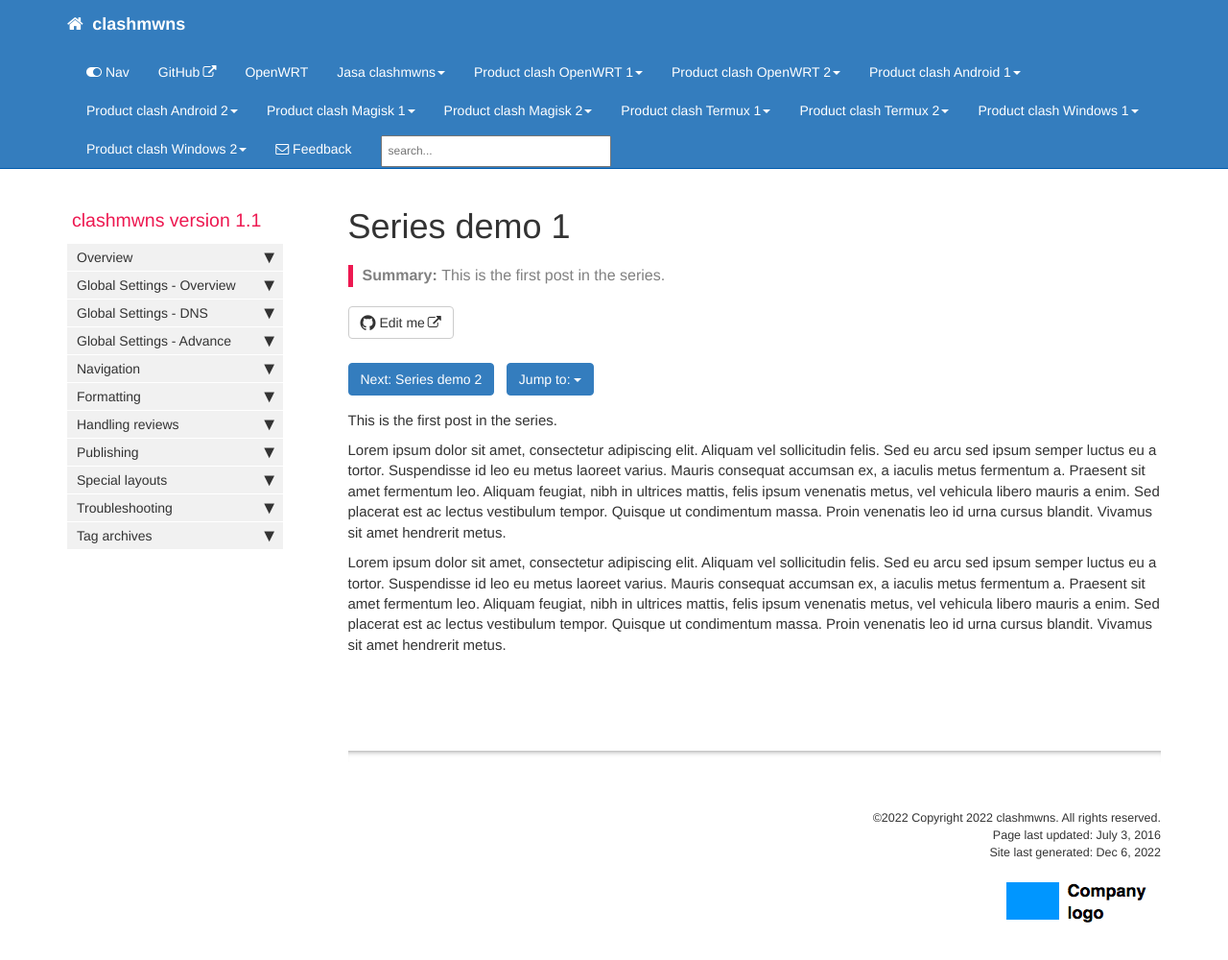
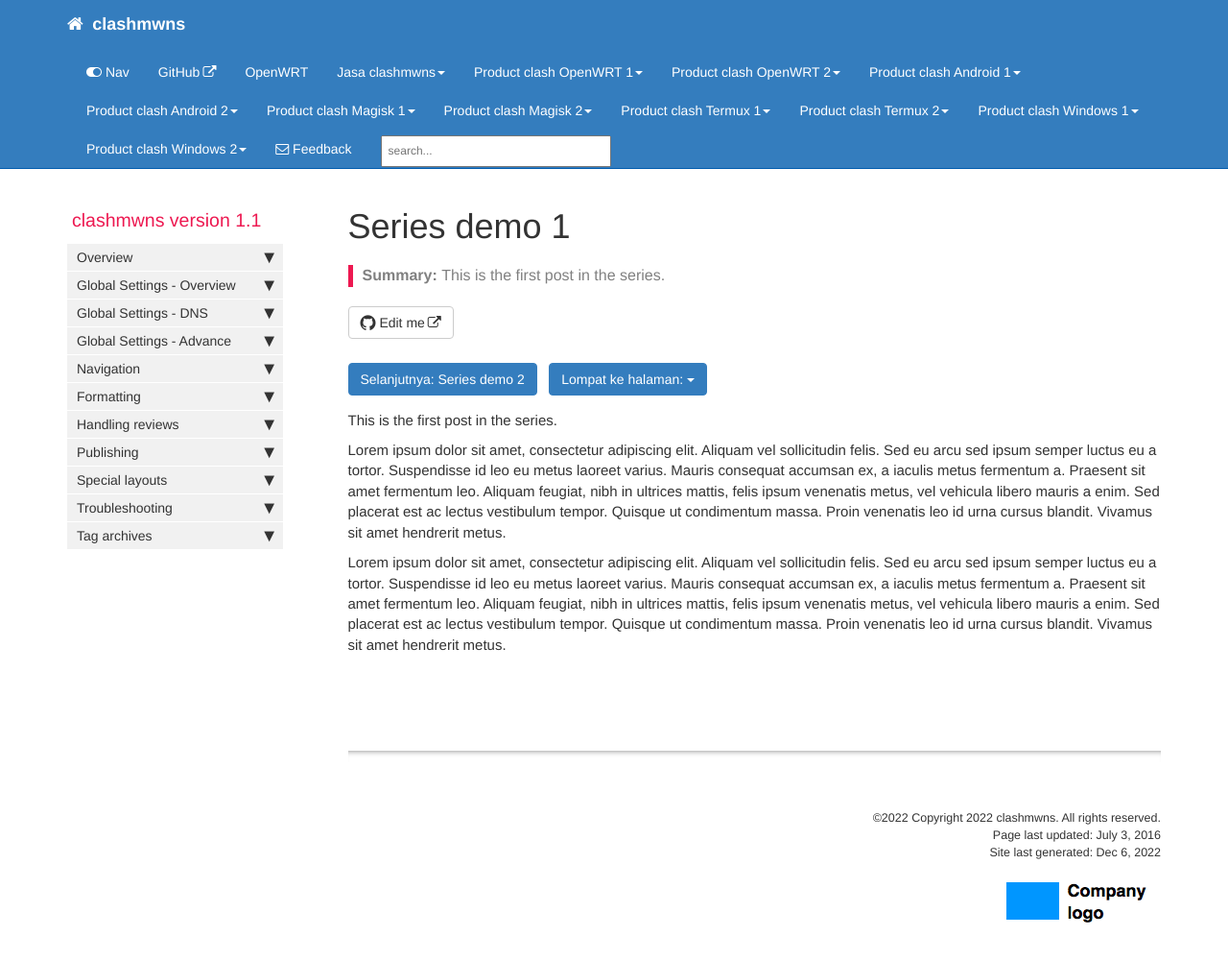
Before and after one commit to mwnsofficial/clashmwns, a Jekyll site: the page built from pages/mydoc/mydoc_seriesdemo1.md, in a window 1280 px wide and 1037 px high. Shown: the top 1000 px of the window at 96% size. Built offline with Jekyll 4.4.1, drawn with Linux system fonts in a browser that asks for light colours; comment, search, counter and statistics services are not loaded.

Commit message:
Update series_acme_next.html

```diff
--- a/_includes/custom/series_acme_next.html
+++ b/_includes/custom/series_acme_next.html
@@ -4,7 +4,7 @@
         {% for pg in pages %}
         {% if pg.series == "ACME series" %}
         {% if pg.weight > page.weight %}
-        <a href="{{pg.url | remove: '/'}}"><button type="button" class="btn btn-primary">Next: {{pg.title}}</button></a>
+        <a href="{{pg.url | remove: '/'}}"><button type="button" class="btn btn-primary">Selanjutnya: {{pg.title}}</button></a>
         {% break %}
         {% endif %}
         {% endif %}
@@ -12,7 +12,7 @@
     </a>
     &nbsp;
     <div class="btn-group">
-        <button type="button" data-toggle="dropdown" class="btn btn-primary dropdown-toggle">Jump to: <span class="caret"></span></button>
+        <button type="button" data-toggle="dropdown" class="btn btn-primary dropdown-toggle">Lompat ke halaman: <span class="caret"></span></button>
         <ol class="dropdown-menu">
             {% for pg in pages %}
             {% if pg.series == "ACME series" %}
```
Also changed, not shown: other parts of _includes/custom/series_acme_next.html (+1 -1 lines).
